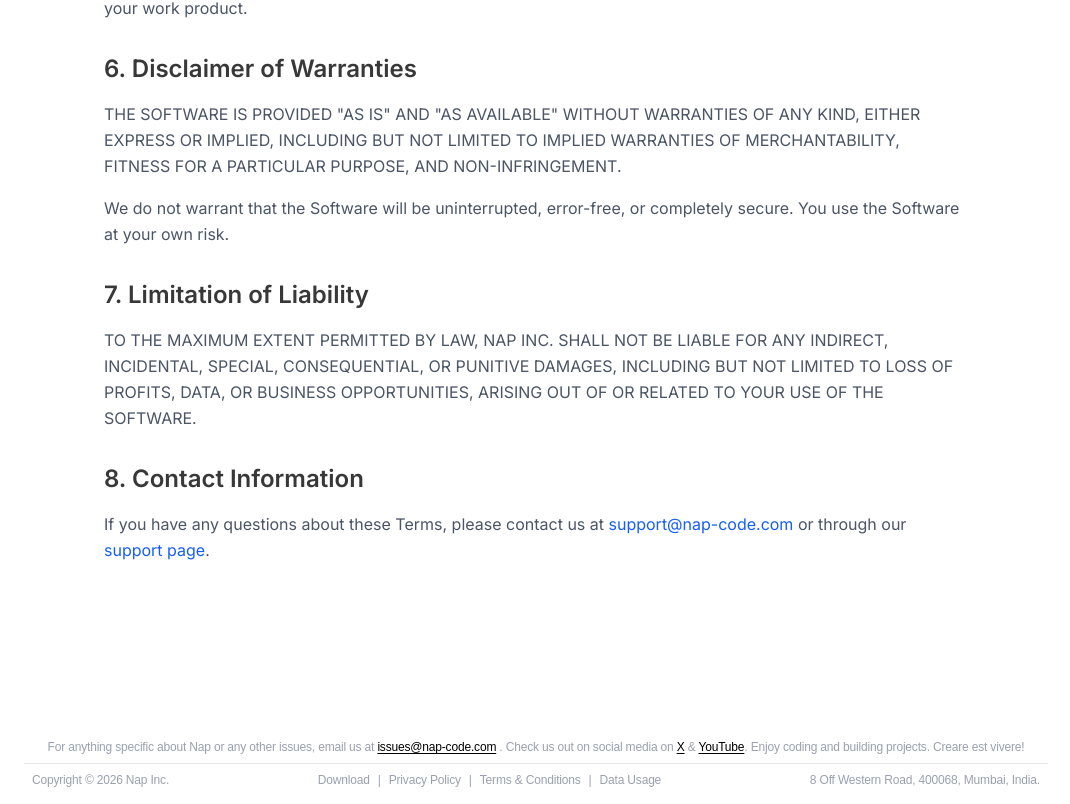
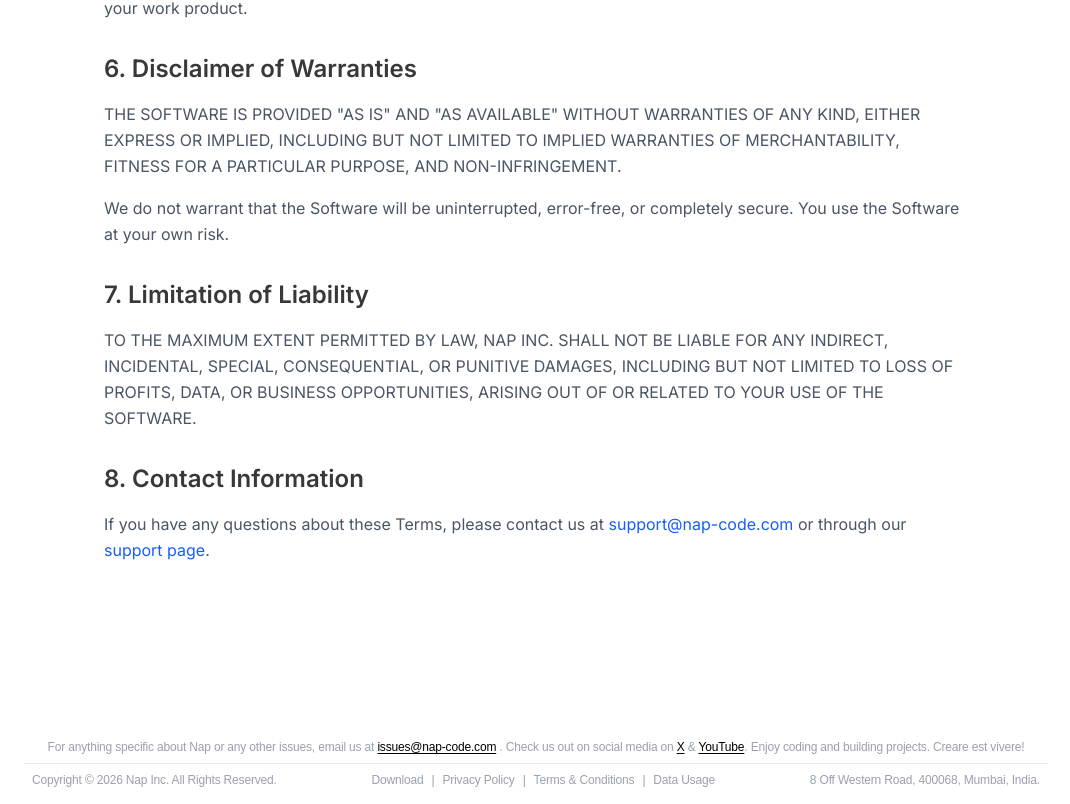
Before and after one commit to farzeenilyaszargar/nap-ide, a Next.js app: page /tc in a window 1280 px wide. Shown: the part 1467-2271 px from the top of the page, without its empty margins (104-1174 px from the left). Built offline with nearby package versions, Linux system fonts and the light colour scheme; a web font is replaced by a local one.

Commit message:
seo lovely

```diff
--- a/components/footer.tsx
+++ b/components/footer.tsx
@@ -9,6 +9,14 @@ const wixMadeforText = Wix_Madefor_Text({
 export default function Footer() {
     return (
         <footer className={`w-full px-5 py-2 text-gray-300 sm:px-5 lg:px-10 tracking-[-0.015em] text-xs ${wixMadeforText.className} flex flex-col items-center justify-center`}>
+            <p className="text-[0.1px] text-white">
+                Nap Code is an advanced AI-powered agent orchestration platform built for developers who want to code faster, smarter, and at scale using parallel AI agents and deep codebase understanding. Designed as a next-generation alternative to traditional coding tools, Nap Code enables seamless multi file edits, intelligent refactoring, and real-time collaboration between multiple AI models working together on your code. With support for parallel agents, Nap allows developers to run multiple AI-driven tasks simultaneously across different parts of a project, dramatically improving productivity and reducing development time. Whether you are managing large-scale applications or building new projects from scratch, Nap Code provides entire codebase knowledge and context awareness, ensuring that every change made by an agent is consistent, accurate, and aligned with the structure of your project.
+
+                Nap Code stands out by integrating terminal and code workflows into a single unified interface, allowing developers to execute commands, modify files, and deploy updates without switching environments. Its powerful agent system enables automated refactoring, debugging, and feature generation, making it an ideal solution for modern software development teams and individual developers alike. With built-in GitHub integration and automatic pushes, Nap ensures that your changes are continuously synced, version controlled, and ready for collaboration. Developers can rely on Nap to handle repetitive tasks, optimize code quality, and maintain clean architecture across multiple files and modules.
+
+                The platform is optimized for performance and scalability, leveraging local execution and intelligent orchestration to provide faster response times and secure development workflows. By combining multiple AI models, parallel agents, and deep contextual awareness, Nap Code transforms how developers interact with their code, enabling a more efficient and automated coding experience. Whether you are focused on rapid prototyping, complex refactoring, or continuous integration, Nap Code empowers you to build, iterate, and ship code faster than ever before. For developers seeking a powerful AI coding platform with multi file editing, parallel execution, and full codebase context, Nap Code is the ultimate tool to accelerate development and redefine productivity in modern programming.
+
+            </p>
             <div className="mx-auto hidden w-full max-w-5xl flex-col items-center whitespace-nowrap justify-center gap-2 text-xs text-gray-400 py-2 text-center tracking-[-0.015em] sm:flex">
                 <p className="text-center">
                     For anything specific about Nap or any other issues, email us at{" "}
@@ -21,7 +29,7 @@ export default function Footer() {
                 </p>
             </div>
             <div className="mx-auto px-2 flex w-full max-w-5xl flex-col items-center justify-between gap-2 text-xs text-gray-400 sm:flex-row border-t border-gray-200 py-2 tracking-[-0.015em]">
-                <span className="whitespace-nowrap">Copyright © 2026 Nap Inc.</span>
+                <span className="whitespace-nowrap">Copyright © 2026 Nap Inc. All Rights Reserved.</span>
                 <div className="hidden flex-wrap items-center justify-center gap-2 sm:flex sm:justify-end">
                     <Link className="whitespace-nowrap transition-colors hover:text-black" href="/download">Download</Link>
                     <span className="inline-flex items-center leading-none ">|</span>
```
